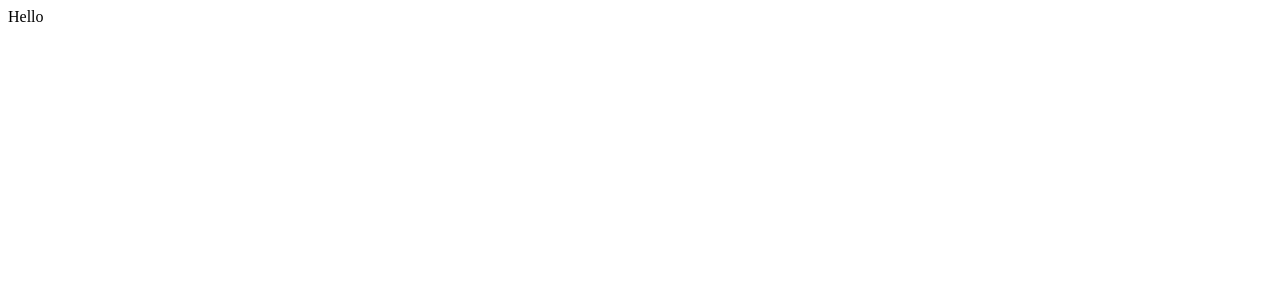
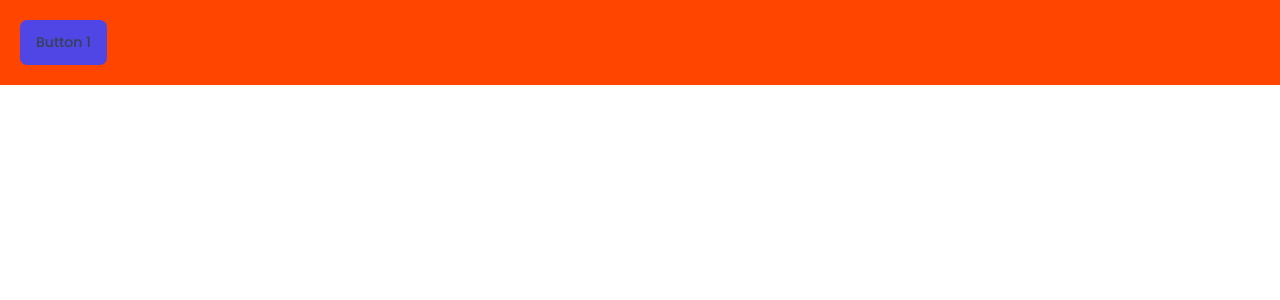
Before and after one commit to Adi-jain12/react-wild-oasis, a React (Vite) app: page / in a window 1280 px wide. Shown: the top 300 px of the page. Built offline with nearby package versions, Linux system fonts and the light colour scheme; a web font is replaced by a local one.

Commit message:
add styled components global styles

```diff
--- a/src/App.jsx
+++ b/src/App.jsx
@@ -1,4 +1,5 @@
 import styled from "styled-components";
+import GlobalStyles from "./styles/GlobalStyles";
 
 const Button = styled.button`
   font-size: 1.4rem;
@@ -11,8 +12,20 @@ const Button = styled.button`
   cursor: pointer;
 `;
 
+const StyledApp = styled.div`
+  background-color: orangered;
+  padding: 20px;
+`;
+
 const App = () => {
-  return <div>Hello</div>;
+  return (
+    <>
+      <GlobalStyles />
+      <StyledApp>
+        <Button onClick={() => alert("Hello")}>Button 1</Button>
+      </StyledApp>
+    </>
+  );
 };
 
 export default App;
```
